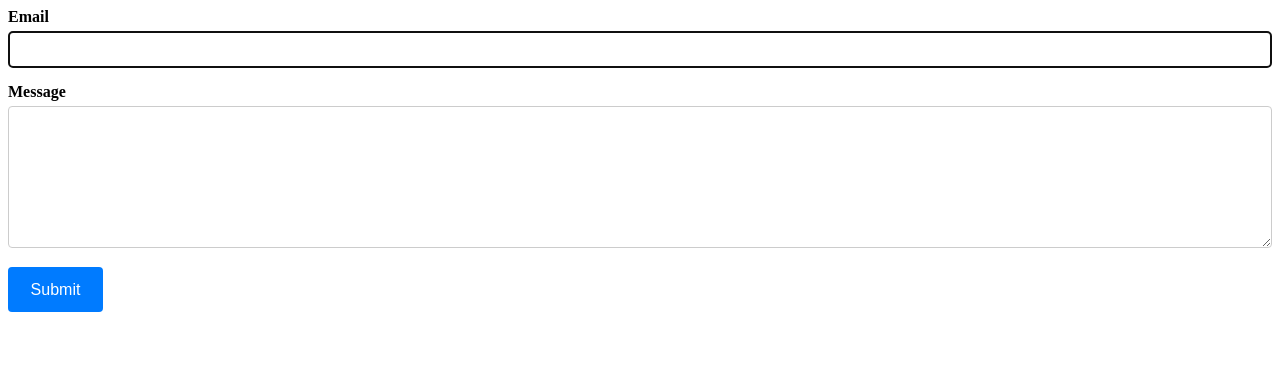
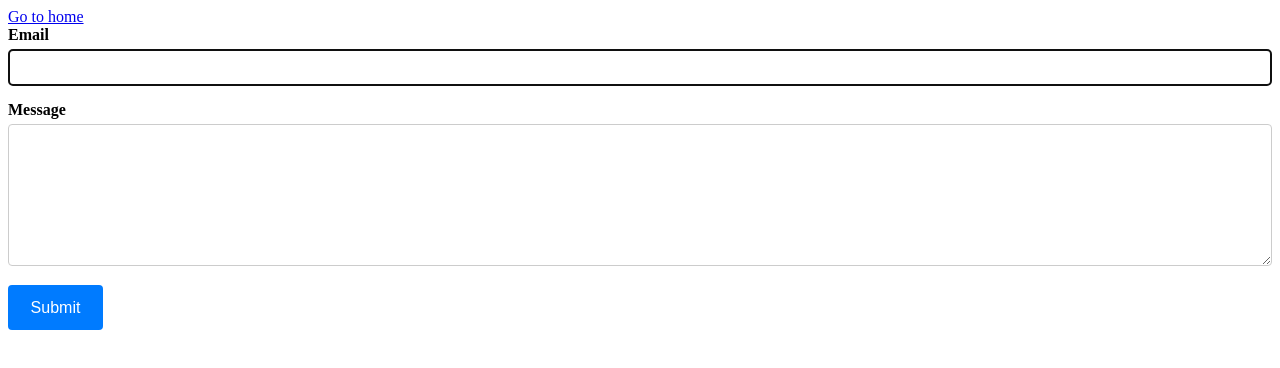
Before and after one commit to OlhaMy/goit-js-hw-09, a website built with Vite: page src/2-form.html in a window 1280 px wide. Built offline with nearby package versions, Linux system fonts and the light colour scheme.

Commit message:
update 2-form.html

```diff
--- a/src/2-form.html
+++ b/src/2-form.html
@@ -9,6 +9,7 @@
   </head>
   <body>
     <section>
+      <a href="./index.html">Go to home</a>
       <form class="feedback-form" autocomplete="off">
         <label>
           Email
```
